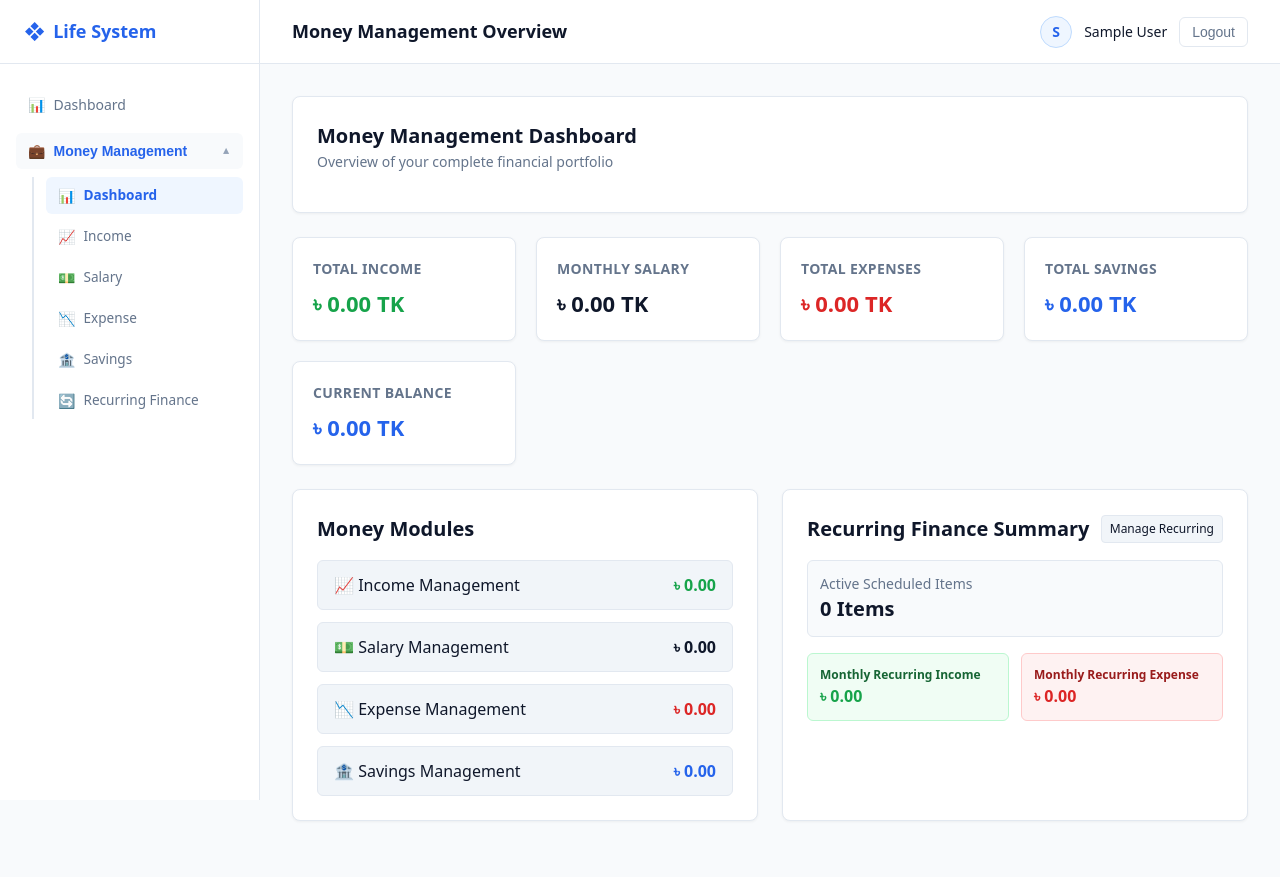
After one commit to imonislams/Life-Management-system, a Laravel app: page /money-management in a window 1280 px wide. The commit adds this page. Run offline with Laravel 12, Linux system fonts and the light colour scheme; the visitor is signed in with stand-in values (Sample User, id 1); data that the repository does not hold is empty; style sheets or scripts are compiled from the project's sources.

Commit message:
Organize money management modules under parent sidebar menu
Co-authored-by: imonislams <193939796+imonislams@users.noreply.github.com>

```diff
--- /dev/null
+++ b/app/Http/Controllers/MoneyManagementController.php
@@ -0,0 +1,73 @@
+<?php
+
+namespace App\Http\Controllers;
+
+use Carbon\Carbon;
+use Illuminate\Http\Request;
+use Illuminate\Support\Facades\Auth;
+
+class MoneyManagementController extends Controller
+{
+    public function index()
+    {
+        $user = Auth::user();
+        $now = Carbon::now();
+        $currentYear = $now->year;
+        $currentMonth = $now->month;
+
+        // 1. Total Active Monthly Salary
+        $activeSalariesSum = (float) $user->salaries()->where('is_active', true)->sum('amount');
+        $monthlySalary = $activeSalariesSum > 0 ? $activeSalariesSum : (float) ($user->salary ?? 0);
+
+        // 2. Additional Income (Current Month)
+        $additionalIncome = (float) $user->incomeRecords()
+            ->whereYear('date', $currentYear)
+            ->whereMonth('date', $currentMonth)
+            ->sum('amount');
+
+        // 3. Total Income (Salary + Additional Income)
+        $totalIncome = $monthlySalary + $additionalIncome;
+
+        // 4. Total Expenses (Current Month)
+        $totalExpenses = (float) $user->expenseRecords()
+            ->whereYear('date', $currentYear)
+            ->whereMonth('date', $currentMonth)
+            ->sum('amount');
+
+        // 5. Total Savings Goal / Current Savings
+        $savingsGoal = $user->savingsGoal;
+        $totalSavings = $savingsGoal ? (float) $savingsGoal->target_amount : 0.0;
+        $currentSavings = $savingsGoal ? (float) $savingsGoal->current_amount : 0.0;
+
+        // 6. Current Balance (Total Income - Total Expenses)
+        $currentBalance = $totalIncome - $totalExpenses;
+
+        // 7. Recurring Finance Summary
+        $activeRecurringCount = $user->recurringTransactions()
+            ->where('is_active', true)
+            ->count();
+
+        $recurringIncomeTotal = (float) $user->recurringTransactions()
+            ->where('is_active', true)
+            ->where('type', 'income')
+            ->sum('amount');
+
+        $recurringExpenseTotal = (float) $user->recurringTransactions()
+            ->where('is_active', true)
+            ->where('type', 'expense')
+            ->sum('amount');
+
+        return view('money-management.index', compact(
+            'monthlySalary',
+            'additionalIncome',
+            'totalIncome',
+            'totalExpenses',
+            'totalSavings',
+            'currentSavings',
+            'currentBalance',
+            'activeRecurringCount',
+            'recurringIncomeTotal',
+            'recurringExpenseTotal'
+        ));
+    }
+}
--- a/resources/css/app.css
+++ b/resources/css/app.css
@@ -78,7 +78,7 @@ body {
     padding: 1.25rem 1rem;
     display: flex;
     flex-direction: column;
-    gap: 1rem;
+    gap: 0.5rem;
 }
 
 .nav-section {
@@ -115,6 +115,86 @@ body {
 }
 
 .nav-link.active {
+    background-color: #eff6ff;
+    color: var(--primary-color);
+    font-weight: 600;
+}
+
+/* Accordion Nav Styling */
+.nav-accordion-toggle {
+    display: flex;
+    align-items: center;
+    justify-content: space-between;
+    width: 100%;
+    padding: 0.625rem 0.75rem;
+    color: var(--text-muted);
+    background: transparent;
+    border: none;
+    border-radius: 0.375rem;
+    font-weight: 600;
+    font-size: 0.875rem;
+    cursor: pointer;
+    text-align: left;
+    transition: background-color 0.15s, color 0.15s;
+}
+
+.nav-accordion-toggle:hover {
+    background-color: #f1f5f9;
+    color: var(--text-main);
+}
+
+.nav-accordion-toggle.active {
+    color: var(--primary-color);
+    background-color: #f8fafc;
+}
+
+.nav-accordion-label {
+    display: flex;
+    align-items: center;
+}
+
+.accordion-chevron {
+    font-size: 0.65rem;
+    transition: transform 0.2s ease-in-out;
+    color: #94a3b8;
+}
+
+.accordion-section.expanded .accordion-chevron {
+    transform: rotate(180deg);
+}
+
+.nav-submenu {
+    display: none;
+    flex-direction: column;
+    gap: 0.25rem;
+    padding-left: 0.75rem;
+    margin-top: 0.25rem;
+    border-left: 2px solid #e2e8f0;
+    margin-left: 1rem;
+}
+
+.accordion-section.expanded .nav-submenu {
+    display: flex;
+}
+
+.submenu-link {
+    display: flex;
+    align-items: center;
+    padding: 0.5rem 0.75rem;
+    color: var(--text-muted);
+    text-decoration: none;
+    border-radius: 0.375rem;
+    font-size: 0.85rem;
+    font-weight: 500;
+    transition: background-color 0.15s, color 0.15s;
+}
+
+.submenu-link:hover {
+    background-color: #f1f5f9;
+    color: var(--text-main);
+}
+
+.submenu-link.active {
     background-color: #eff6ff;
     color: var(--primary-color);
     font-weight: 600;
--- a/resources/views/layouts/app.blade.php
+++ b/resources/views/layouts/app.blade.php
@@ -27,24 +27,46 @@
                     </a>
                 </div>
 
-                <!-- Money Management -->
-                <div class="nav-section">
-                    <div class="nav-section-title">Money Management</div>
-                    <a href="{{ route('income.index') }}" class="nav-link {{ request()->routeIs('income.*') ? 'active' : '' }}">
+                <!-- Money Management Collapsible Accordion Parent -->
+                @php
+                    $isMoneyManagementActive = request()->routeIs([
+                        'money-management.*',
+                        'income.*',
+                        'salary.*',
+                        'expenses.*',
+                        'savings.*',
+                        'recurring-transactions.*'
+                    ]);
+                @endphp
+
+                <div class="nav-section accordion-section {{ $isMoneyManagementActive ? 'expanded' : '' }}" id="moneyManagementSection">
+                    <button type="button" class="nav-accordion-toggle {{ $isMoneyManagementActive ? 'active' : '' }}" id="moneyManagementToggle" aria-expanded="{{ $isMoneyManagementActive ? 'true' : 'false' }}">
+                        <span class="nav-accordion-label">
+                            <span class="nav-icon">💼</span> Money Management
+                        </span>
+                        <span class="accordion-chevron">▼</span>
+                    </button>
+
+                    <div class="nav-submenu" id="moneyManagementSubmenu">
+                        <a href="{{ route('money-management.index') }}" class="submenu-link {{ request()->routeIs('money-management.*') ? 'active' : '' }}">
+                            <span class="nav-icon">📊</span> Dashboard
+                        </a>
+                        <a href="{{ route('income.index') }}" class="submenu-link {{ request()->routeIs('income.*') ? 'active' : '' }}">
                             <span class="nav-icon">📈</span> Income
                         </a>
-                    <a href="{{ route('expenses.index') }}" class="nav-link {{ request()->routeIs('expenses.*') ? 'active' : '' }}">
+                        <a href="{{ route('salary.index') }}" class="submenu-link {{ request()->routeIs('salary.*') ? 'active' : '' }}">
+                            <span class="nav-icon">💵</span> Salary
+                        </a>
+                        <a href="{{ route('expenses.index') }}" class="submenu-link {{ request()->routeIs('expenses.*') ? 'active' : '' }}">
                             <span class="nav-icon">📉</span> Expense
                         </a>
-                    <a href="{{ route('salary.index') }}" class="nav-link {{ request()->routeIs('salary.*') ? 'active' : '' }}">
-                        <span class="nav-icon">💵</span> Salary
-                    </a>
-                    <a href="{{ route('savings.index') }}" class="nav-link {{ request()->routeIs('savings.*') ? 'active' : '' }}">
+                        <a href="{{ route('savings.index') }}" class="submenu-link {{ request()->routeIs('savings.*') ? 'active' : '' }}">
                             <span class="nav-icon">🏦</span> Savings
                         </a>
-                    <a href="{{ route('recurring-transactions.index') }}" class="nav-link {{ request()->routeIs('recurring-transactions.*') ? 'active' : '' }}">
+                        <a href="{{ route('recurring-transactions.index') }}" class="submenu-link {{ request()->routeIs('recurring-transactions.*') ? 'active' : '' }}">
                             <span class="nav-icon">🔄</span> Recurring Finance
                         </a>
+                    </div>
                 </div>
             </nav>
         </aside>
@@ -77,9 +99,10 @@
         </div>
     </div>
 
-    <!-- Vanilla JavaScript for Mobile Sidebar Toggle -->
+    <!-- JavaScript for Mobile Sidebar Toggle & Accordion Navigation -->
     <script>
         document.addEventListener('DOMContentLoaded', function () {
+            // Mobile Sidebar Toggle
             const sidebar = document.getElementById('sidebar');
             const toggleBtn = document.getElementById('sidebarToggle');
             const backdrop = document.getElementById('sidebarBackdrop');
@@ -95,6 +118,18 @@
                     backdrop.classList.remove('open');
                 });
             }
+
+            // Accordion Toggle Logic
+            const moneyToggle = document.getElementById('moneyManagementToggle');
+            const moneySection = document.getElementById('moneyManagementSection');
+
+            if (moneyToggle && moneySection) {
+                moneyToggle.addEventListener('click', function (e) {
+                    e.preventDefault();
+                    const isExpanded = moneySection.classList.toggle('expanded');
+                    moneyToggle.setAttribute('aria-expanded', isExpanded ? 'true' : 'false');
+                });
+            }
         });
     </script>
 </body>
--- /dev/null
+++ b/resources/views/money-management/index.blade.php
@@ -0,0 +1,109 @@
+<x-app-layout>
+    <x-slot name="title">Money Management Overview - Personal Finance Management System</x-slot>
+    <x-slot name="pageTitle">Money Management Overview</x-slot>
+
+    <!-- Header Panel -->
+    <div class="card">
+        <div class="card-header-flex">
+            <div>
+                <h2 class="card-title">Money Management Dashboard</h2>
+                <p class="card-subtitle">Overview of your complete financial portfolio</p>
+            </div>
+        </div>
+    </div>
+
+    <!-- Summary Cards Grid -->
+    <div class="dashboard-grid-5">
+        <!-- Total Income -->
+        <div class="summary-card">
+            <div class="summary-card-title">Total Income</div>
+            <div class="summary-card-value income-color">
+                ৳ {{ number_format($totalIncome, 2) }} TK
+            </div>
+        </div>
+
+        <!-- Monthly Salary -->
+        <div class="summary-card">
+            <div class="summary-card-title">Monthly Salary</div>
+            <div class="summary-card-value">
+                ৳ {{ number_format($monthlySalary, 2) }} TK
+            </div>
+        </div>
+
+        <!-- Total Expenses -->
+        <div class="summary-card">
+            <div class="summary-card-title">Total Expenses</div>
+            <div class="summary-card-value expense-color">
+                ৳ {{ number_format($totalExpenses, 2) }} TK
+            </div>
+        </div>
+
+        <!-- Total Savings Goal/Current -->
+        <div class="summary-card">
+            <div class="summary-card-title">Total Savings</div>
+            <div class="summary-card-value" style="color: #2563eb;">
+                ৳ {{ number_format($currentSavings, 2) }} TK
+            </div>
+        </div>
+
+        <!-- Available Balance -->
+        <div class="summary-card">
+            <div class="summary-card-title">Current Balance</div>
+            <div class="summary-card-value balance-color">
+                ৳ {{ number_format($currentBalance, 2) }} TK
+            </div>
+        </div>
+    </div>
+
+    <!-- Modules Quick Navigation & Recurring Summary Grid -->
+    <div class="dashboard-tx-grid">
+        <!-- Modules Quick Links -->
+        <div class="card">
+            <h3 class="card-title" style="margin-bottom: 1rem;">Money Modules</h3>
+            <div style="display: flex; flex-direction: column; gap: 0.75rem;">
+                <a href="{{ route('income.index') }}" class="btn-secondary" style="display: flex; justify-content: space-between; align-items: center; padding: 0.75rem 1rem; border-radius: 0.375rem; text-decoration: none;">
+                    <span>📈 Income Management</span>
+                    <span style="font-weight: 600; color: #16a34a;">৳ {{ number_format($additionalIncome, 2) }}</span>
+                </a>
+                <a href="{{ route('salary.index') }}" class="btn-secondary" style="display: flex; justify-content: space-between; align-items: center; padding: 0.75rem 1rem; border-radius: 0.375rem; text-decoration: none;">
+                    <span>💵 Salary Management</span>
+                    <span style="font-weight: 600;">৳ {{ number_format($monthlySalary, 2) }}</span>
+                </a>
+                <a href="{{ route('expenses.index') }}" class="btn-secondary" style="display: flex; justify-content: space-between; align-items: center; padding: 0.75rem 1rem; border-radius: 0.375rem; text-decoration: none;">
+                    <span>📉 Expense Management</span>
+                    <span style="font-weight: 600; color: #dc2626;">৳ {{ number_format($totalExpenses, 2) }}</span>
+                </a>
+                <a href="{{ route('savings.index') }}" class="btn-secondary" style="display: flex; justify-content: space-between; align-items: center; padding: 0.75rem 1rem; border-radius: 0.375rem; text-decoration: none;">
+                    <span>🏦 Savings Management</span>
+                    <span style="font-weight: 600; color: #2563eb;">৳ {{ number_format($currentSavings, 2) }}</span>
+                </a>
+            </div>
+        </div>
+
+        <!-- Recurring Finance Summary Card -->
+        <div class="card">
+            <div style="display: flex; justify-content: space-between; align-items: center; margin-bottom: 1rem;">
+                <h3 class="card-title">Recurring Finance Summary</h3>
+                <a href="{{ route('recurring-transactions.index') }}" class="btn-sm btn-secondary">Manage Recurring</a>
+            </div>
+
+            <div style="display: flex; flex-direction: column; gap: 1rem;">
+                <div style="padding: 0.75rem; background: #f8fafc; border: 1px solid #e2e8f0; border-radius: 0.375rem;">
+                    <div style="font-size: 0.875rem; color: #64748b;">Active Scheduled Items</div>
+                    <div style="font-size: 1.25rem; font-weight: 700; color: #0f172a;">{{ $activeRecurringCount }} Items</div>
+                </div>
+
+                <div style="display: grid; grid-template-columns: 1fr 1fr; gap: 0.75rem;">
+                    <div style="padding: 0.75rem; background: #f0fdf4; border: 1px solid #bbf7d0; border-radius: 0.375rem;">
+                        <div style="font-size: 0.75rem; color: #166534; font-weight: 600;">Monthly Recurring Income</div>
+                        <div style="font-size: 1rem; font-weight: 700; color: #16a34a;">৳ {{ number_format($recurringIncomeTotal, 2) }}</div>
+                    </div>
+                    <div style="padding: 0.75rem; background: #fef2f2; border: 1px solid #fecaca; border-radius: 0.375rem;">
+                        <div style="font-size: 0.75rem; color: #991b1b; font-weight: 600;">Monthly Recurring Expense</div>
+                        <div style="font-size: 1rem; font-weight: 700; color: #dc2626;">৳ {{ number_format($recurringExpenseTotal, 2) }}</div>
+                    </div>
+                </div>
+            </div>
+        </div>
+    </div>
+</x-app-layout>
--- a/routes/web.php
+++ b/routes/web.php
@@ -34,6 +34,9 @@ Route::middleware('auth')->group(function () {
 
     Route::get('/dashboard', [DashboardController::class, 'index'])->name('dashboard');
 
+    // Money Management Overview
+    Route::get('/money-management', [\App\Http\Controllers\MoneyManagementController::class, 'index'])->name('money-management.index');
+
     // Salary resource routes
     Route::resource('salary', SalaryController::class)->except(['show']);
 
```
Lines whose indentation alone changed are shown as unchanged.
